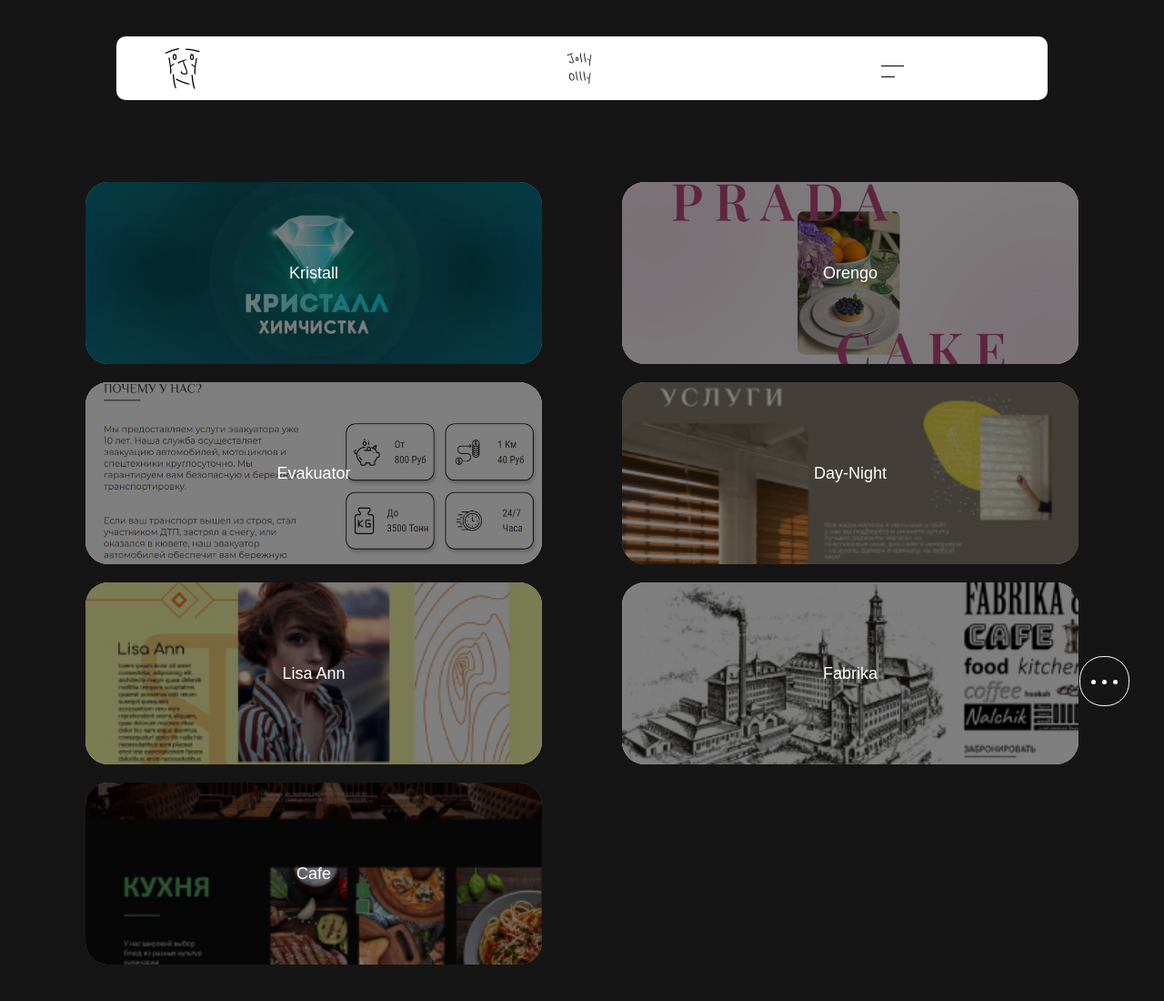
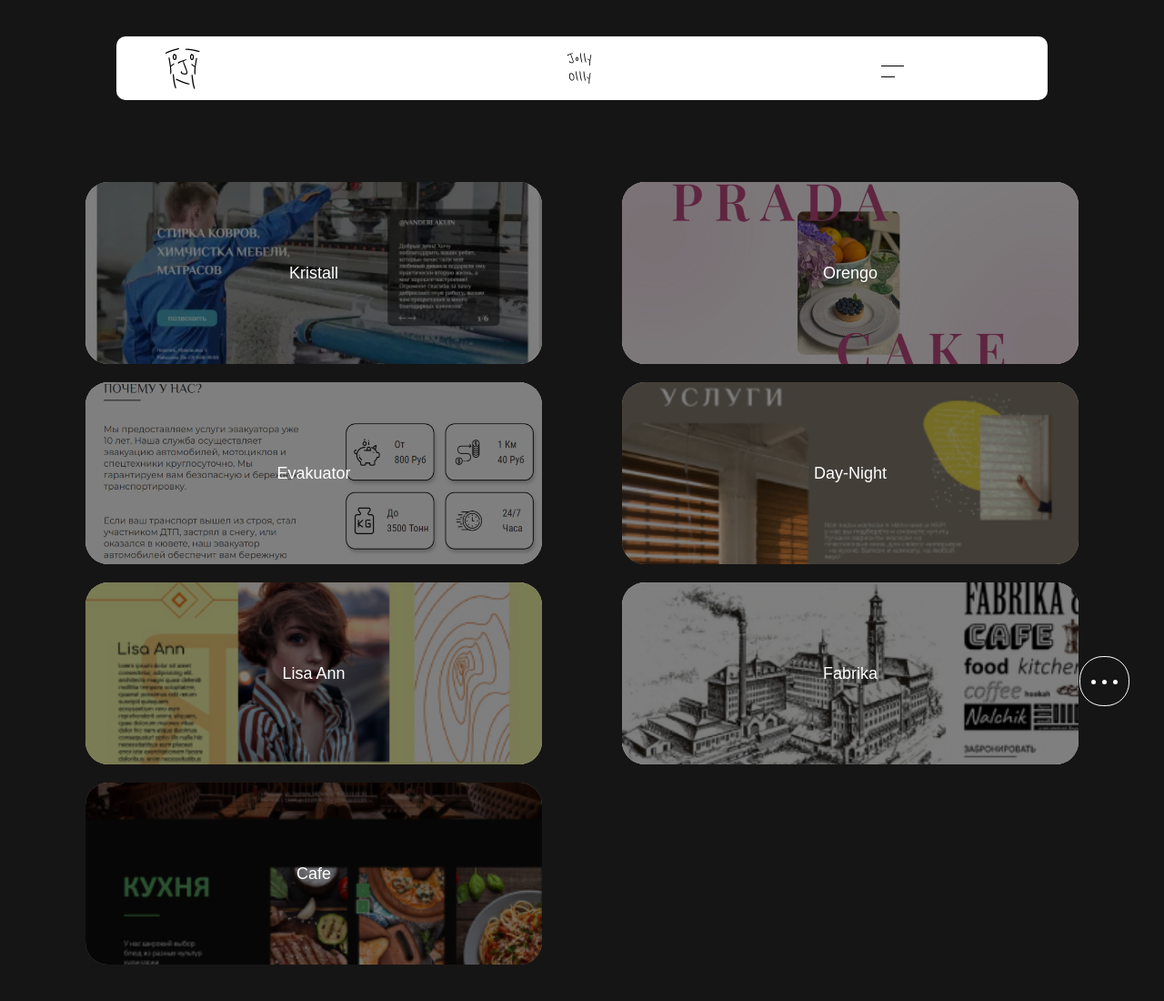
Before and after one commit to majorTtom/majorTtom.github.io-jollyollly, a plain HTML site: page index.html in a window 1280 px wide. Shown: the top 1100 px of the page at 91% size. Drawn offline with Linux system fonts and the light colour scheme; files whose address does not match are found by name; a web font is replaced by a local one.

Commit message:
Update index.html

```diff
--- a/index.html
+++ b/index.html
@@ -96,7 +96,7 @@
 						<div class="portfolio__content">
 							<a href=" https://majorttom.github.io/majorTtom.github.io-kristalll/index.html" target="_blank" class="portfolio__content-item">
 								<div class="portfolio__content-wrap">
-									<img class="portfolio__content-img" src="img/prev13.webp" alt="">
+									<img class="portfolio__content-img" src="img/prev16.webp" alt="">
 									<div class="portfolio__content-bcg">
 										<div class="portfolio__content-title">Kristall</div>
 
```
